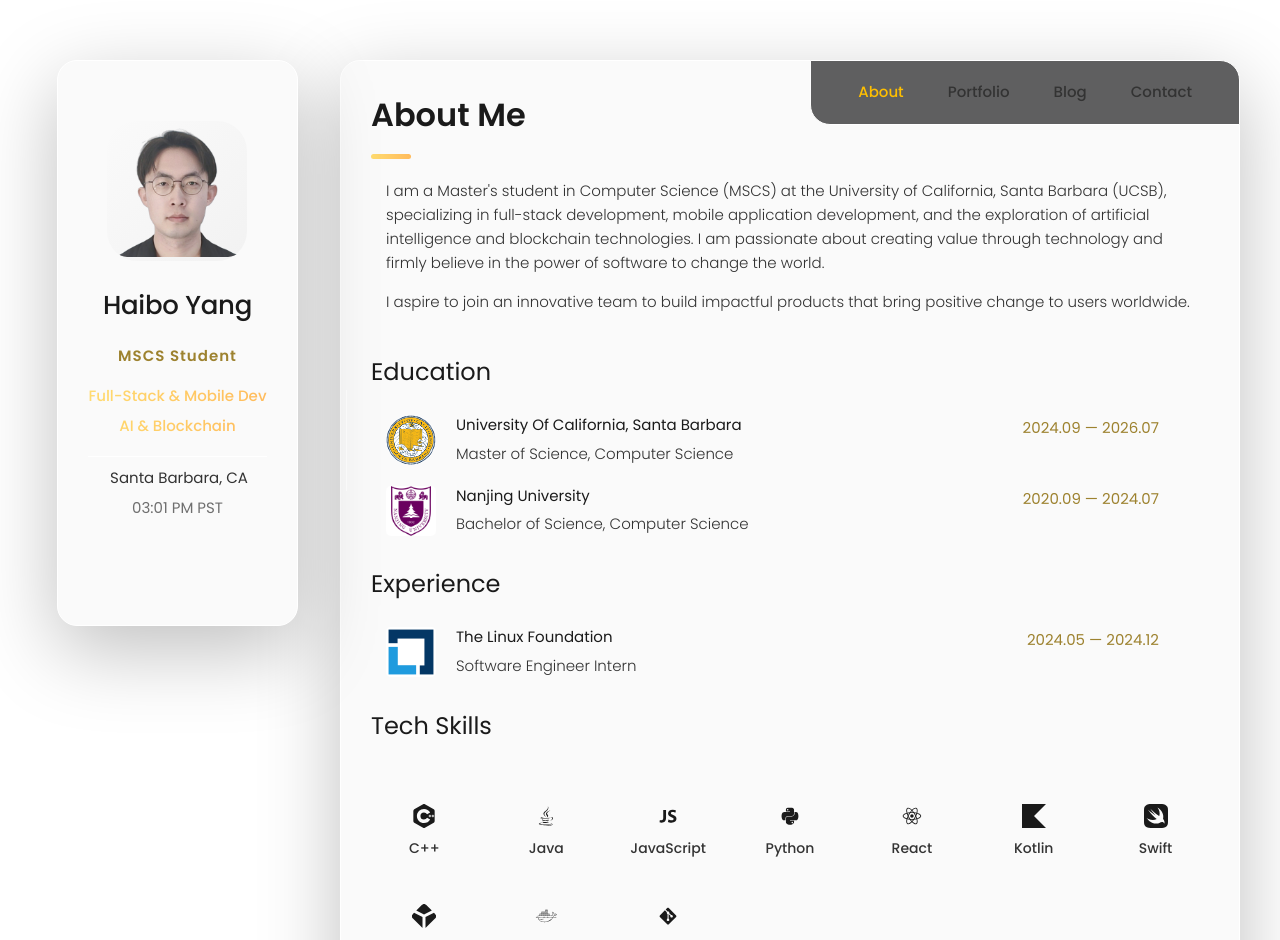
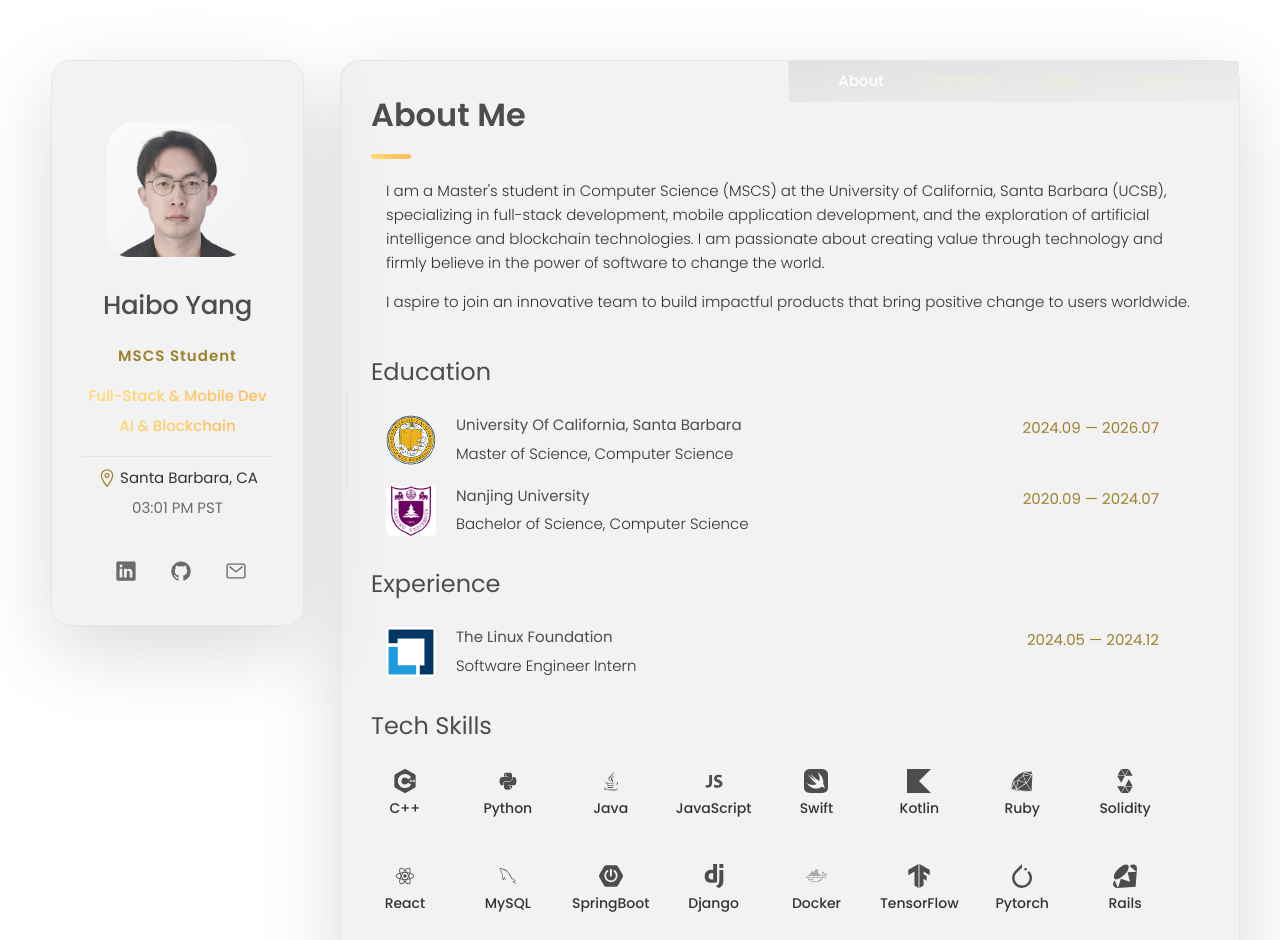
Before and after one commit to YoungHypo/haibo-portfolio, a Next.js app: page / in a window 1280 px wide. Shown: the top 940 px of the page. Built offline with nearby package versions, Linux system fonts and the light colour scheme.

Commit message:
change tech skills

```diff
--- a/public/assets/css/style.css
+++ b/public/assets/css/style.css
@@ -30,9 +30,9 @@
   );
   --bg-gradient-jet: linear-gradient(
     to bottom right,
-    hsla(0, 0%, 100%, 0.251) 0%,
-    hsla(0, 0%, 100%, 0) 100%
-  ), hsl(0, 0%, 100%);
+    hsla(0, 0%, 0%, 0.1) 0%,
+    hsla(0, 0%, 0%, 0.05) 100%
+  ), hsl(0, 0%, 98%);
   --bg-gradient-yellow-1: linear-gradient(
     to bottom right,
     hsl(45, 100%, 71%) 0%,
@@ -56,13 +56,13 @@
 
   /* solid */
 
-  --jet: hsl(0, 0%, 100%);
-  --onyx: hsl(0, 0%, 98%);
-  --eerie-black-1: hsl(0, 0%, 100%);
-  --eerie-black-2: hsl(0, 0%, 98%);
+  --jet: hsl(0, 0%, 90%);
+  --onyx: hsl(0, 0%, 95%);
+  --eerie-black-1: hsl(0, 0%, 98%);
+  --eerie-black-2: hsl(0, 0%, 95%);
   --smoky-black: hsl(0, 0%, 100%);
-  --white-1: hsl(0, 0%, 0%);
-  --white-2: hsl(0, 0%, 10%);
+  --white-1: hsl(0, 0%, 20%);
+  --white-2: hsl(0, 0%, 30%);
   --orange-yellow-crayola: hsl(45, 100%, 50%);
   --vegas-gold: hsl(45, 54%, 40%);
   --light-gray: hsl(0, 0%, 20%);
@@ -96,11 +96,11 @@
    * shadow
    */
 
-  --shadow-1: -4px 8px 24px hsla(0, 0%, 0%, 0.1);
-  --shadow-2: 0 16px 30px hsla(0, 0%, 0%, 0.1);
-  --shadow-3: 0 16px 40px hsla(0, 0%, 0%, 0.1);
-  --shadow-4: 0 25px 50px hsla(0, 0%, 0%, 0.15);
-  --shadow-5: 0 24px 80px hsla(0, 0%, 0%, 0.25);
+  --shadow-1: -4px 8px 24px hsla(0, 0%, 0%, 0.05);
+  --shadow-2: 0 16px 30px hsla(0, 0%, 0%, 0.05);
+  --shadow-3: 0 16px 40px hsla(0, 0%, 0%, 0.05);
+  --shadow-4: 0 25px 50px hsla(0, 0%, 0%, 0.1);
+  --shadow-5: 0 24px 80px hsla(0, 0%, 0%, 0.15);
 
   /**
    * transition
@@ -516,12 +516,28 @@
   bottom: 0;
   left: 0;
   width: 100%;
-  background: hsla(240, 1%, 17%, 0.75);
-  backdrop-filter: blur(10px);
-  border: 1px solid var(--jet);
-  border-radius: 12px 12px 0 0;
+  background: var(--border-gradient-onyx);
+  padding: 15px 0;
   box-shadow: var(--shadow-2);
   z-index: 5;
+  transition: var(--transition-1);
+}
+
+.navbar::before {
+  content: "";
+  position: absolute;
+  inset: 1px;
+  background: var(--bg-gradient-jet);
+  z-index: -1;
+  transition: var(--transition-1);
+}
+
+.navbar:hover {
+  background: var(--bg-gradient-yellow-1);
+}
+
+.navbar:hover::before {
+  background: var(--bg-gradient-yellow-2);
 }
 
 .navbar-list {
@@ -529,20 +545,26 @@
   flex-wrap: wrap;
   justify-content: center;
   align-items: center;
-  padding: 0 10px;
+  padding-inline: 15px;
+  gap: 15px;
 }
 
 .navbar-link {
-  color: var(--light-gray);
+  color: hsla(57, 58%, 88%, 0.656);
   font-size: var(--fs-8);
-  padding: 20px 7px;
+  padding: 10px;
   transition: color var(--transition-1);
 }
 
 .navbar-link:hover,
-.navbar-link:focus { color: var(--light-gray-70); }
-
-.navbar-link.active { color: var(--orange-yellow-crayola); }
+.navbar-link:focus {
+  color: var(--orange-yellow-crayola);
+}
+
+.navbar-link.active {
+  color: hsl(0, 0%, 100%);
+  font-weight: var(--fw-500);
+}
 
 
 
@@ -1584,7 +1606,7 @@
 
   .form-btn ion-icon { font-size: 18px; }
 
-}
+
 
 
 
--- a/src/components/About.tsx
+++ b/src/components/About.tsx
@@ -3,14 +3,21 @@
   DiJavascript1,
   DiPython,
   DiReact,
-  DiGit,
-  DiDocker
+  DiDocker,
+  DiRuby,
+  DiMysql,
+
 } from 'react-icons/di';
 import {
   SiCplusplus,
   SiKotlin,
   SiSwift,
-  SiBlockchaindotcom
+  SiDjango,
+  SiSolidity,
+  SiTensorflow,
+  SiRuby,
+  SiSpringboot,
+  SiPytorch
 } from 'react-icons/si';
 
 export default function About() {
@@ -127,21 +134,29 @@
 
         <div style={{
           display: 'grid',
-          gridTemplateColumns: 'repeat(auto-fill, minmax(100px, 1fr))',
+          gridTemplateColumns: 'repeat(auto-fill, minmax(80px, 1fr))',
           gap: '15px',
-          padding: '20px 0'
+          marginTop: '-15px',
+          marginLeft: '-10px',
+          marginRight: '40px'
         }}>
           {[
             { name: 'C++', Icon: SiCplusplus },
+            { name: 'Python', Icon: DiPython },
             { name: 'Java', Icon: DiJava },
             { name: 'JavaScript', Icon: DiJavascript1 },
-            { name: 'Python', Icon: DiPython },
+            { name: 'Swift', Icon: SiSwift },
+            { name: 'Kotlin', Icon: SiKotlin },
+            { name: 'Ruby', Icon: DiRuby },
+            { name: 'Solidity', Icon: SiSolidity },
             { name: 'React', Icon: DiReact },
-            { name: 'Kotlin', Icon: SiKotlin },
-            { name: 'Swift', Icon: SiSwift },
-            { name: 'Blockchain', Icon: SiBlockchaindotcom },
+            { name: 'MySQL', Icon: DiMysql },
+            { name: 'SpringBoot', Icon: SiSpringboot },
+            { name: 'Django', Icon: SiDjango },
             { name: 'Docker', Icon: DiDocker },
-            { name: 'Git', Icon: DiGit }
+            { name: 'TensorFlow', Icon: SiTensorflow },
+            { name: 'Pytorch', Icon: SiPytorch },
+            { name: 'Rails', Icon: SiRuby }
           ].map(({ name, Icon }) => {
             const cardStyle = {
               backgroundColor: 'var(--border-gradient-onyx)',
@@ -150,7 +165,7 @@
               display: 'flex',
               flexDirection: 'column' as const,
               alignItems: 'center',
-              gap: '10px',
+              gap: '5px',
               transition: 'transform 0.3s ease',
               cursor: 'pointer',
               ':hover': {
```
